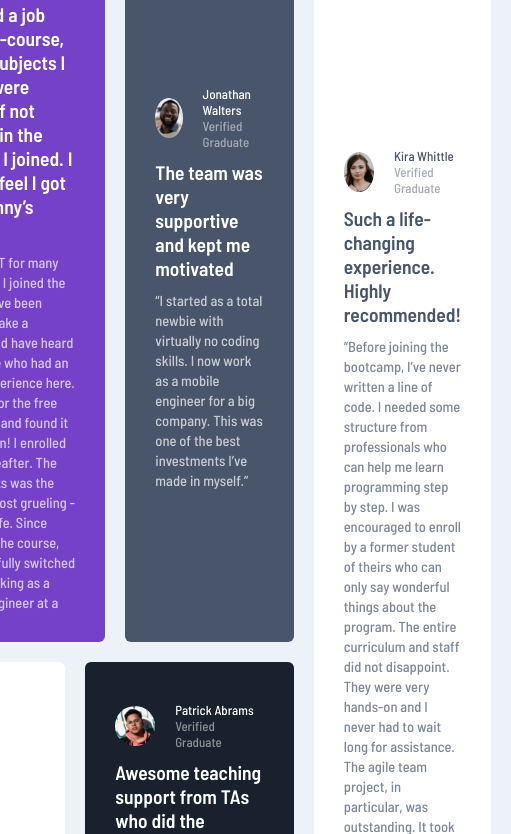
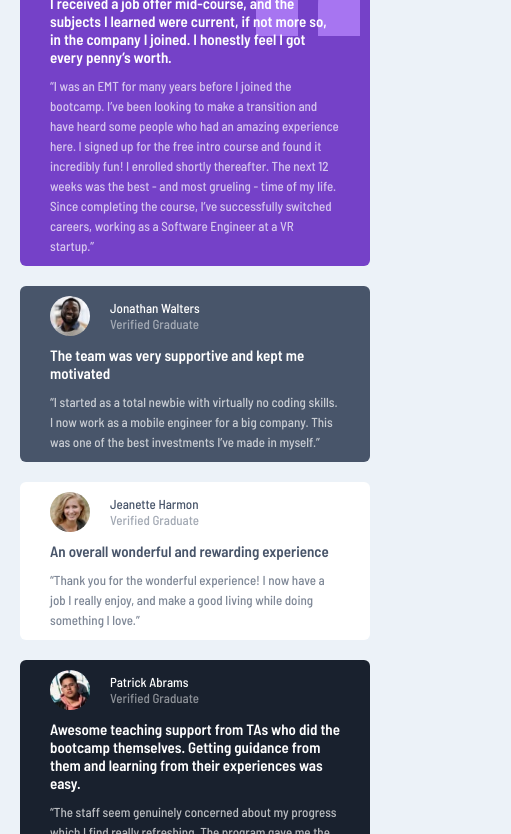
Before and after one commit to fawadmehmood/Testimonials-grid-section, a plain HTML site: page index.html in a window 390 px wide. Shown: the part 86-920 px from the top of the page, 511 px wide, since content can reach past the window. Drawn offline with Linux system fonts and the light colour scheme.

Commit message:
added queries for mobile version

```diff
--- a/style.css
+++ b/style.css
@@ -113,3 +113,102 @@ body{
     font-weight: var(--font_500);
     line-height: 2rem;
 }
+
+@media only screen and (max-width: 1024px){
+  .container{
+      grid-template-columns: repeat(3 ,1fr);
+      grid-template-rows: repeat(3, 1fr);
+      width: 80%;
+  }
+
+  .card-1{
+    grid-column: 1 / 3;
+    grid-row: 1 / 2;
+ }
+ .card-2{
+         grid-column: 3 / 4;
+         grid-row: 1 / 2;
+ }
+ .card-3{
+       grid-column: 1  / 2;
+       grid-row: 2 / 3;
+     }
+ .card-4{
+        grid-column: 2 / 4;
+        grid-row: 2 / 3;
+ }
+ .card-5{
+    grid-column: 1 / -1;
+    grid-row: 3 / -1;
+ }
+
+}
+
+@media only screen and (max-width: 768px){
+    .container{
+        grid-template-columns: repeat(2 ,1fr);
+        grid-template-rows: repeat(4, 1fr);
+        width: 80%;
+    }
+
+    .card-1{
+      grid-column: 1 / -1;
+      grid-row: 1 / 2;
+   }
+   .card-2{
+           grid-column: 1 / 2;
+           grid-row: 2 / 3;
+   }
+   .card-3{
+         grid-column: 2  / -1;
+         grid-row: 2 / 3;
+       }
+   .card-4{
+          grid-column: 1 / -1;
+          grid-row: 3 / 4;
+   }
+   .card-5{
+      grid-column: 1 / -1;
+      grid-row: 4 / -1;
+   }
+
+  }
+
+  @media only screen and (max-width: 670px){
+    .container{
+        grid-template-columns: 1fr;
+        grid-template-rows: repeat(5, auto);
+        width: 100%;
+    }
+
+    .card-1, .card-2, .card-3, .card-4, .card-5{
+      grid-column: 1 / -1;
+
+   }
+   .card-1{
+       grid-row: 1 / 2;
+       background-position: top 0 right 1rem;
+   }
+   .card-2{
+           grid-row: 2 / 3;
+   }
+   .card-3{
+         grid-row: 3 / 4;
+       }
+   .card-4{
+          grid-row: 4 / 5;
+   }
+   .card-5{
+      grid-row: 5 / -1;
+   }
+
+  }
+  @media only screen and (max-width: 400px){
+ .ah{
+     font-size: 1.5rem;
+ }
+ .testimonial blockquote{
+     font-size: 1.3rem;
+ }
+
+  }
```
